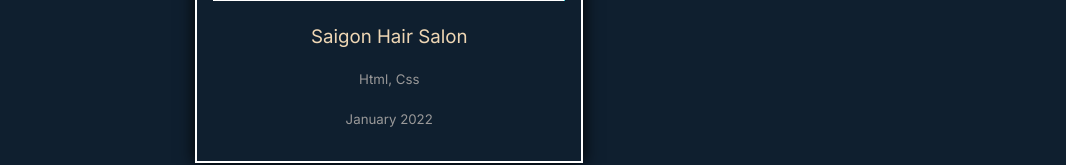
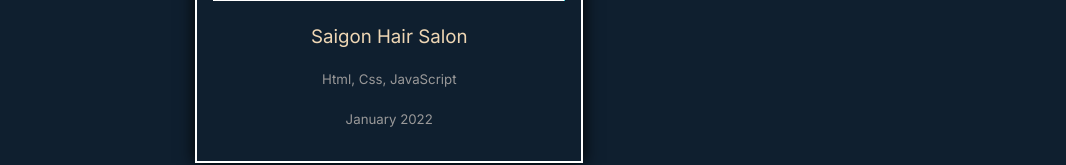
Before and after one commit to teresanguyenpl/Portfolio, a React (Create React App) app in the folder my-app/: page /Projects in a window 1280 px wide. Shown: the part 1286-1451 px from the top of the page, without its empty margins (28-1094 px from the left). Built offline with nearby package versions, Linux system fonts and the light colour scheme.

Commit message:
add Javascript

```diff
--- a/my-app/src/components/ProjectItem.js
+++ b/my-app/src/components/ProjectItem.js
@@ -42,7 +42,7 @@ export const ProjectItems = [
     {
         id: 5,
         name: "Saigon Hair Salon",
-        used: "Html, Css",
+        used: "Html, Css, JavaScript",
         date: "January 2022",
         img: Salon,
         link: "/Salon"
```
